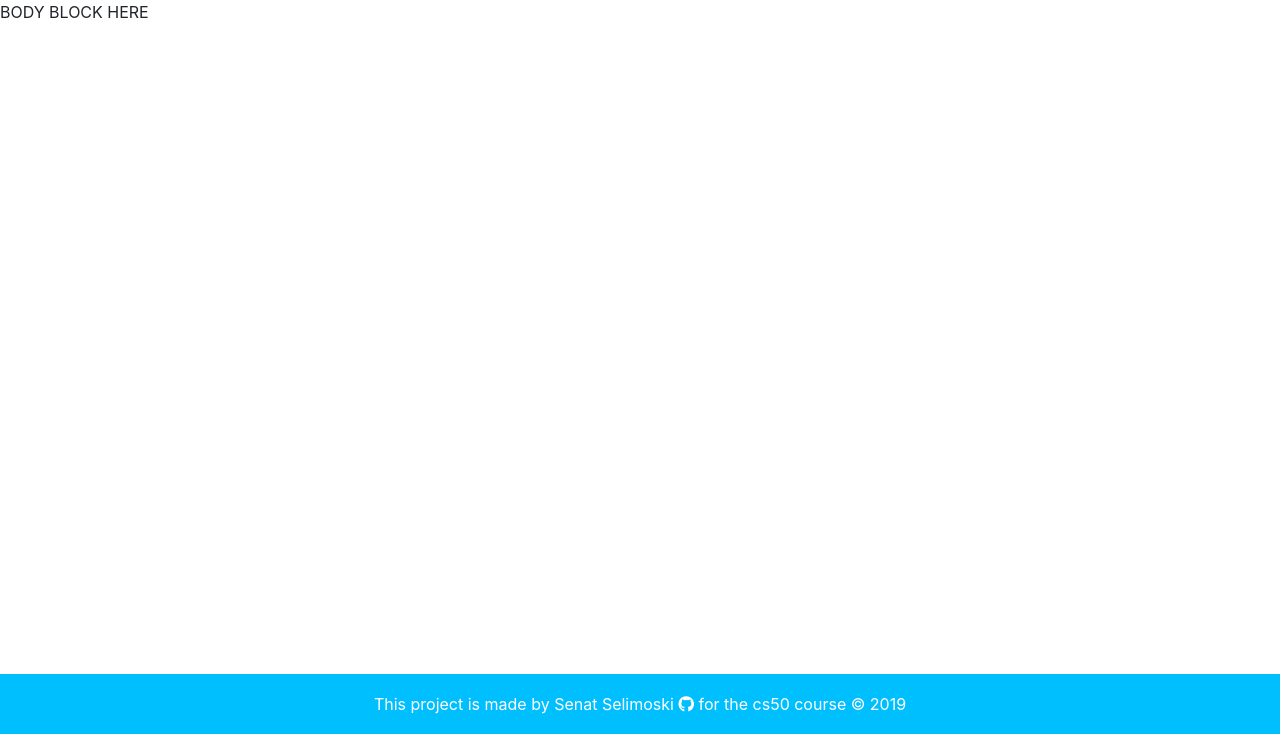
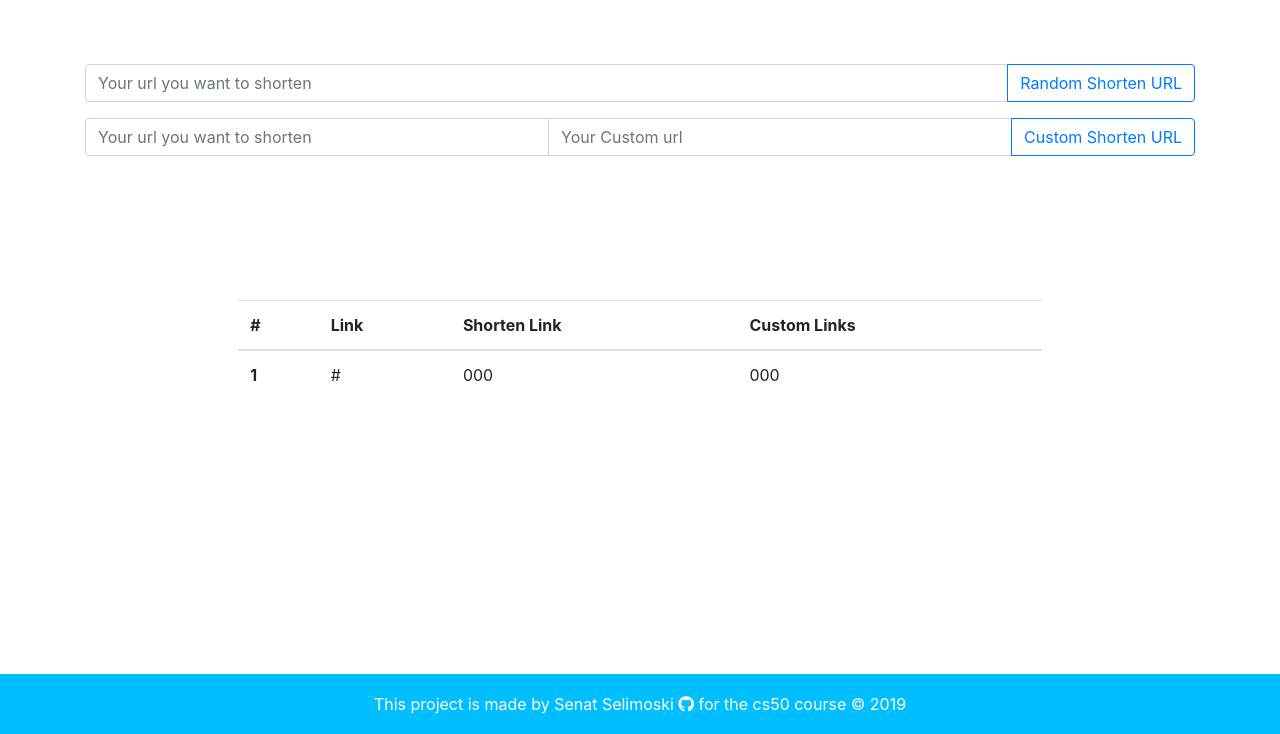
Before and after one commit to senkaPro/cs50-final-project, a Flask app: template src/templates/home.html in a window 1280 px wide. Shown: the part 66-800 px from the top of the page. Run offline with Flask 2, Linux system fonts and the light colour scheme; the template is opened without the code that fills it: most values are stand-ins (such as "Sample title", 1, 10 or a date in 2020); some libraries are stand-ins or nearby versions.

Commit message:
Added random and custom url shorteners

```diff
--- a/src/app.py
+++ b/src/app.py
@@ -28,9 +28,44 @@ def land_page():
 @app.route("/home")
 @login_required
 def home():
-    user = User.query.filter_by(username=session['username']).first()
-    print(user)
-    return render_template('home.html', user=user)
+    try:
+        user = User.query.filter_by(username=session['username']).first()
+        codes = user.links
+
+    except HTTPException as e:
+        return e
+
+    return render_template('home.html', user=user,codes=codes)
+
+@app.route("/shorten", methods=['GET', 'POST'])
+@login_required
+def random_shorten():
+    if request.method == "POST":
+        url = request.form.get('url')
+        if url[:4] != 'http':
+            url = 'https://' + url
+        u = ShortUrl(link=url,user=session['username'])
+        u.make_short_code()
+        db.session.add(u)
+        db.session.commit()
+
+    return redirect(url_for('home'))
+
+@app.route("/custom", methods=['GET', 'POST'])
+@login_required
+def custom_shorten():
+    if request.method == "POST":
+        url = request.form.get('url')
+        custom_url = request.form.get('custom_url')
+        if url[:4] != 'http':
+            url = 'https://' + url
+        u = ShortUrl(link=url,user=session['username'])
+        u.custom_code = custom_url
+        db.session.add(u)
+        db.session.commit()
+
+    return redirect(url_for('home'))
+
 
 @app.route("/register", methods=['GET', 'POST'])
 def register():
@@ -85,7 +120,10 @@ def login():
         return render_template('login.html')
 
 @app.route("/logout")
+@login_required
 def logout():
+    if not session:
+         return redirect(url_for('land_page'))
     user = User.query.filter_by(username=session['username']).first()
     user.authenticated = False
     db.session.add(user)
--- a/src/helpers.py
+++ b/src/helpers.py
@@ -1,6 +1,8 @@
+import random, string
+
 from flask import redirect, render_template, request, session
 from functools import wraps
-from models import db, User
+from models import User
 
 def login_required(f):
     """
--- a/src/static/main.css
+++ b/src/static/main.css
@@ -79,3 +79,9 @@ body {
 .navbar-nav{
     margin-left:5rem;
 }
+#links-inputs{
+    margin-top:4rem;
+}
+.table{
+    margin-top:8rem;
+}
--- a/src/templates/home.html
+++ b/src/templates/home.html
@@ -2,5 +2,62 @@
 {% block title %} Home - {{super()}}  {% endblock %}
 
 {% block body%}
-BODY BLOCK HERE
+<div class="container" id="links-inputs">
+    <div class="row">
+        <div class="col">
+            <form  action="{{url_for('random_shorten')}}"method="post" >
+            <div class="input-group mb-3">
+              <input type="text" name="url" class="form-control" placeholder="Your url you want to shorten" aria-label="Recipient's username" aria-describedby="basic-addon2">
+              <div class="input-group-append">
+                <button class="btn btn-outline-primary" type="submit">Random Shorten URL</button>
+              </div>
+            </div>
+            </form>
+        </div>
+        </div>
+        <div class="row">
+        <div class="col">
+        <form action="{{url_for('custom_shorten')}}"method="post" >
+        <div class="input-group mb-3">
+          <input type="text" name="url" class="form-control" placeholder="Your url you want to shorten" aria-label="Recipient's username" aria-describedby="basic-addon2">
+          <input type="text" name="custom_url"class="form-control" placeholder="Your Custom url">
+          <div class="input-group-append">
+            <button class="btn btn-outline-primary" type="submit">Custom Shorten URL</button>
+          </div>
+        </div>
+        </form>
+        </div>
+        </div>
+    </div>
+</div>
+
+<div class="container-fluid">
+<div class="row">
+    <div class="col-md-8 offset-2">
+    {% if codes %}
+    <table class="table table-hover">
+        <thead>
+        <tr>
+          <th scope="col">#</th>
+          <th scope="col">Link</th>
+          <th scope="col">Shorten Link</th>
+          <th scope="col">Custom Links</th>
+        </tr>
+        </thead>
+        <tbody>
+        {% for code in codes %}
+        <tr>
+          <th scope="row">{{code.id}}</th>
+          <td>{{code.link}}</td>
+          <td>{{code.short_code}}</td>
+          <td>{{code.custom_code}}</td>
+        </tr>
+        {% endfor %}
+        </tbody>
+    </table>
+    {% endif %}
+</div>
+</div>
+</div>
+
 {% endblock %}
```
Also changed, not shown: src/models.py (+19 -4 lines), src/test.py (+2 -20 lines), src/shortener.db.
